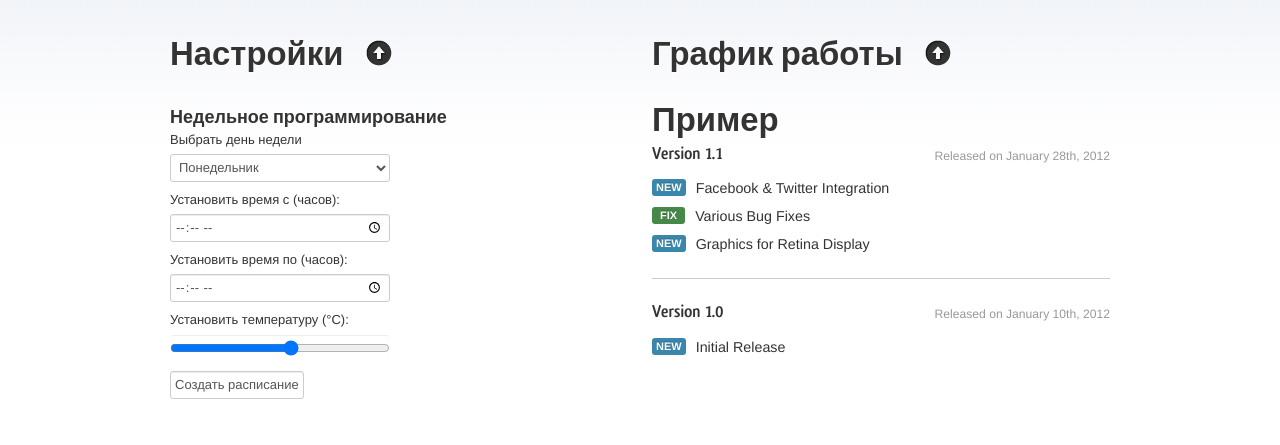
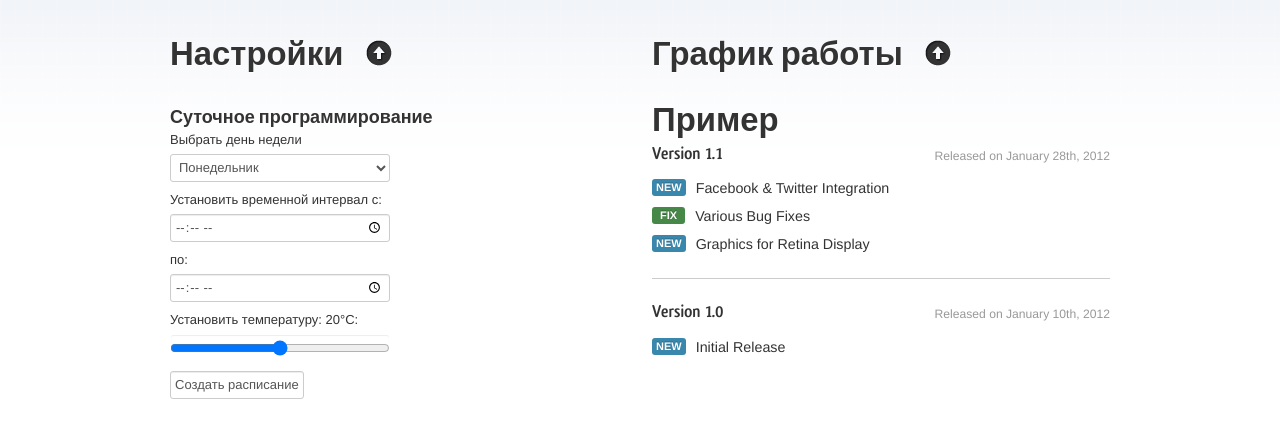
Before and after one commit to zip1982b/HeatingSystem, a Flask app: page / in a window 1280 px wide. Shown: the part 760-1205 px from the top of the page. Run offline with Flask 2, Linux system fonts and the light colour scheme; a user stored in the database is signed in; some libraries are stand-ins or nearby versions.

Commit message:
work pc добавил в шаблоны формы

```diff
--- a/app/static/js/init.js
+++ b/app/static/js/init.js
@@ -8,3 +8,8 @@ $(function(){
 		 },1500);
 	 });
  });
+
+
+function outputUpdate(vol) {
+	document.querySelector('#volume').value = vol;
+}
--- a/app/templates/index.html
+++ b/app/templates/index.html
@@ -129,7 +129,7 @@
 					<img src="static/img/arrow-top.png">
 					</a>
 				</h2>
-                <h3>Недельное программирование</h3>
+                <h3>Суточное программирование</h3>
 				<form id="emit" method="POST" action='#'>
 					<label for="selectDay">Выбрать день недели</label>
 					<select name="daysOfTheWeek" id="selectDay">
@@ -141,14 +141,17 @@
 						<option value="saturday">Суббота</option>
 						<option value="sunday">Воскресенье</option>
 					</select><br>
-                    <label for="emit_data">Установить время с (часов):</label>
+                    <label for="emit_data">Установить временной интервал с:</label>
+					<input type="time" name="emit_data" id="emit_data" placeholder="set time">
+                    <label for="emit_data">по:</label>
 					<input type="time" name="emit_data" id="emit_data" placeholder="set time"><br>
-                    <label for="emit_data">Установить время по (часов):</label>
-					<input type="time" name="emit_data" id="emit_data" placeholder="set time"><br>
-                    <label for="slider1">Установить температуру (°C):</label>
-                    <input id="slider1" class="sync" type="range" min="16" max="25" value="{{slider1}}" /> <br>
+                    <label for="slider1">Установить температуру: <output for="slider1" id="volume">20</output>°C:</label>
+                    <input id="slider1" type="range" min="16" max="25" step="0.5" oninput="outputUpdate(value)"><br>
 					<input type="submit" value="Создать расписание">
+
    				 </form>
+
+
 
 
 
```
